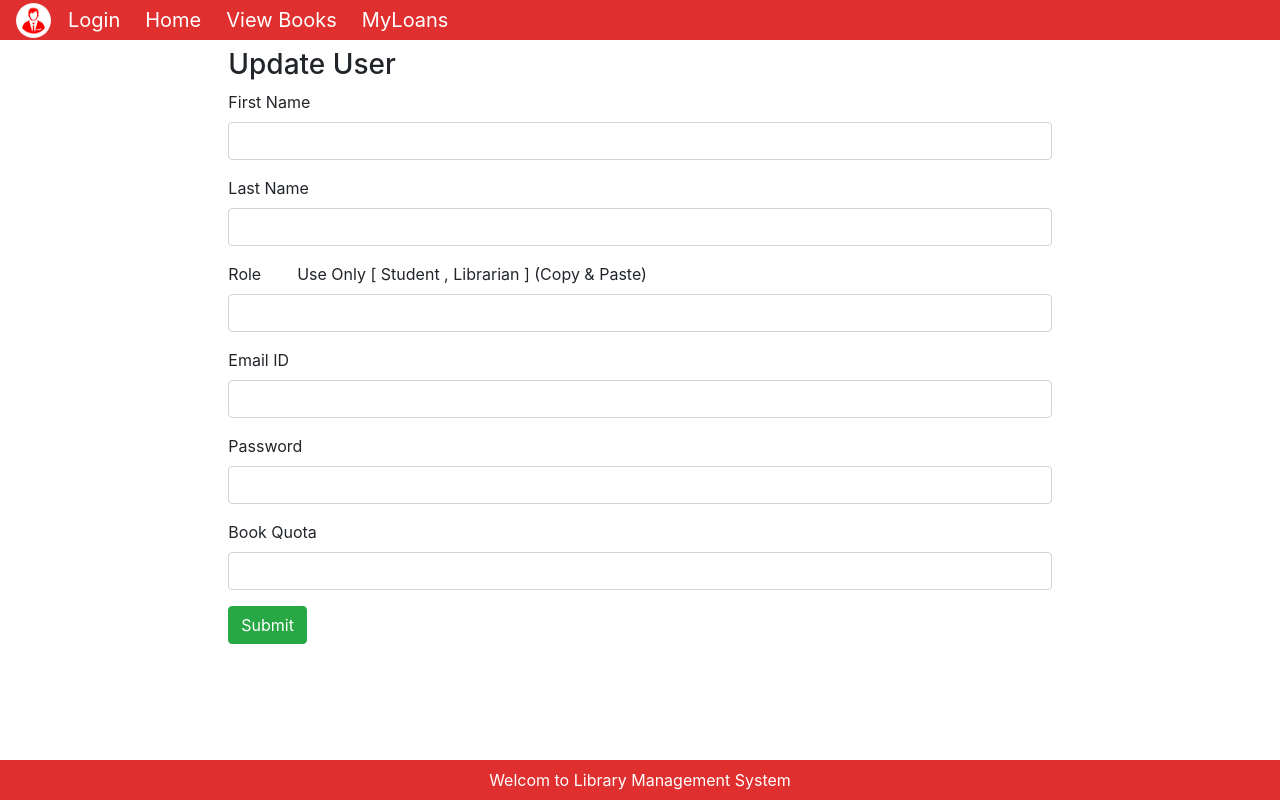
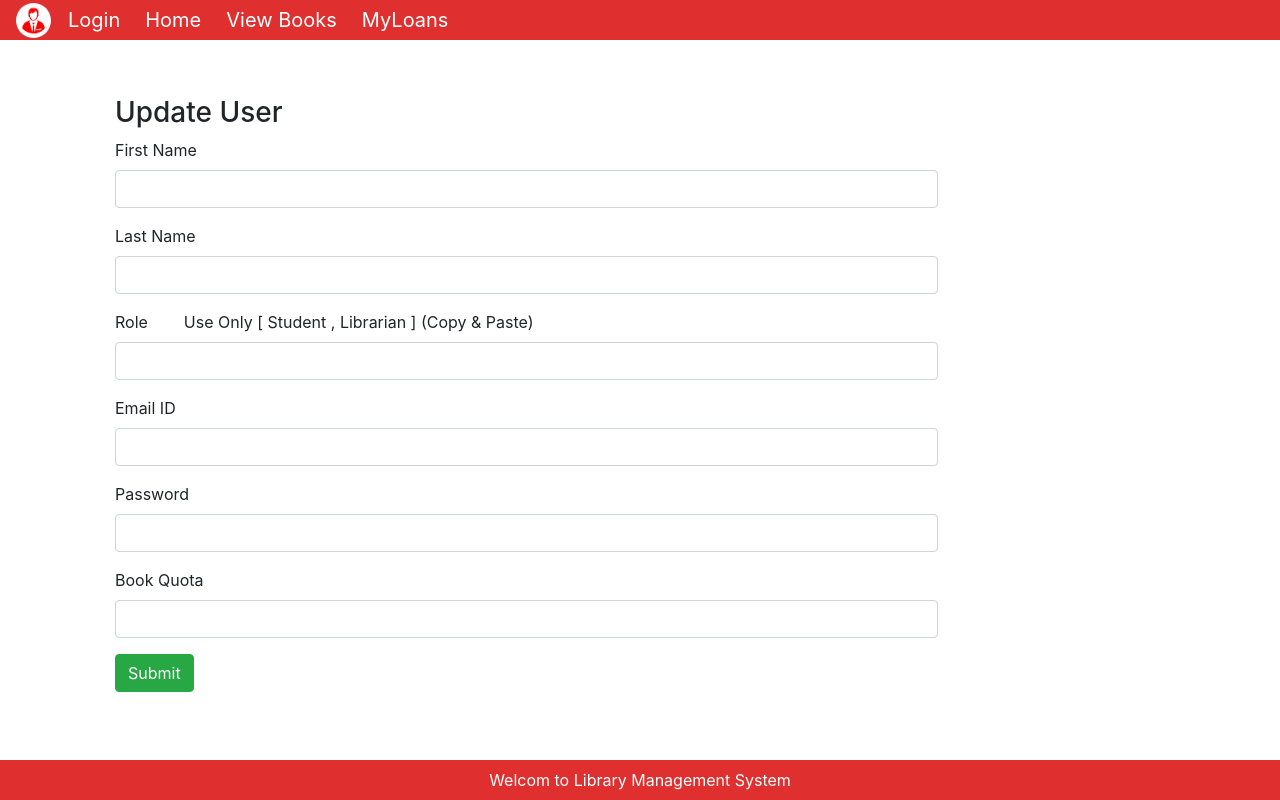
Before and after one commit to seyon1988/LibraryManagementSystemFrontEnd, an Angular app in the folder librarymanagement-frontend/: page /updateuser/1/1 in a window 1280 px wide. Built offline with nearby package versions, Linux system fonts and the light colour scheme; no server answers.

Commit message:
May 6 :00 am

```diff
--- a/librarymanagement-frontend/src/app/update-user/update-user.component.html
+++ b/librarymanagement-frontend/src/app/update-user/update-user.component.html
@@ -67,14 +67,14 @@
 
 
     </ul>
-  </nav>
-    <br><br>
+  </nav><br><br><br><br>
 
 
 
 
 
-<div class="col-md-8 offser-md-3" style="margin: auto;">
+
+<div class="col-md-8 offser-md-3" style="margin-left: 100px;">
     <h3>Update User</h3>
     <form  (ngSubmit) = "onSubmit()">
 
@@ -117,3 +117,6 @@
 
     </form>
     </div>
+
+
+    <div style="height: 100px;" ></div>
--- a/librarymanagement-frontend/src/app/view-user/view-user.component.html
+++ b/librarymanagement-frontend/src/app/view-user/view-user.component.html
@@ -80,7 +80,7 @@
 
 
 
-
+<div style="margin-top: 50px;">
 
     <table style="width: 50%; margin: auto;" >
         <tr style="border: 1px solid black; text-align: center; font-weight: bold;
@@ -126,3 +126,4 @@
 
 
     </table>
+</div>
```
